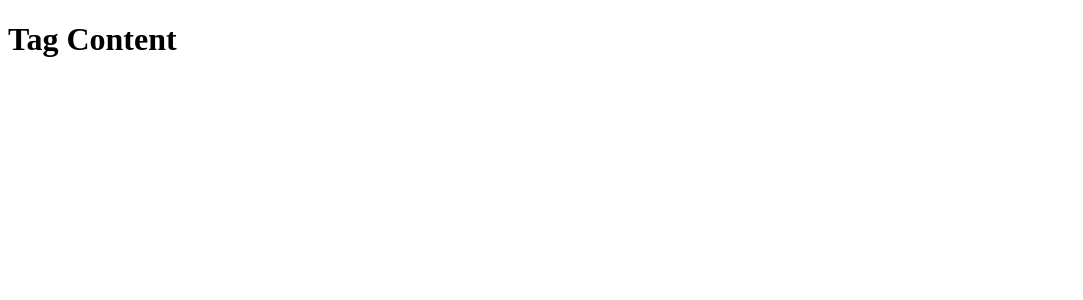
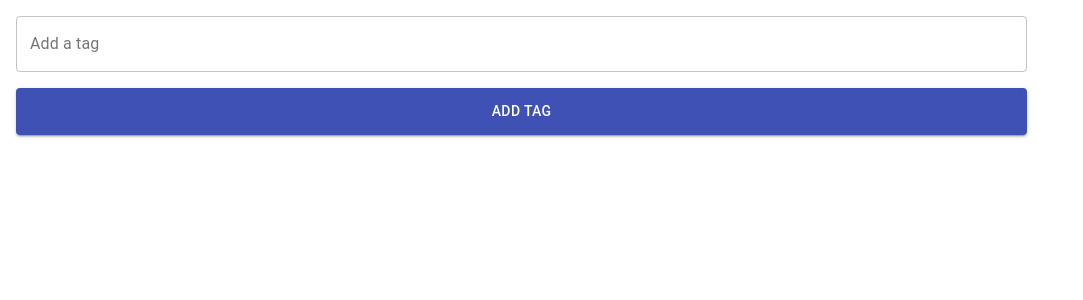
Before and after one commit to graphica99/react-ecommerce-front-end, a Next.js app: page /admin/Components/TagContent/TagContent in a window 1280 px wide. Shown: the top 300 px of the page, without its empty margins (0-1083 px from the left). Built offline with nearby package versions, Linux system fonts and the light colour scheme.

Commit message:
added new changes

```diff
--- a/pages/admin/Components/TagContent/TagContent.js
+++ b/pages/admin/Components/TagContent/TagContent.js
@@ -1,19 +1,21 @@
-import React from "react";
+import React, { useState, useEffect } from "react";
 import PropTypes from "prop-types";
-import AppBar from "@material-ui/core/AppBar";
-import Toolbar from "@material-ui/core/Toolbar";
-import Typography from "@material-ui/core/Typography";
-import Paper from "@material-ui/core/Paper";
-import Grid from "@material-ui/core/Grid";
+import TextField from "@material-ui/core/TextField";
+import { withStyles } from "@material-ui/core/styles";
 import Button from "@material-ui/core/Button";
-import TextField from "@material-ui/core/TextField";
-import Tooltip from "@material-ui/core/Tooltip";
-import IconButton from "@material-ui/core/IconButton";
-import { withStyles } from "@material-ui/core/styles";
-import SearchIcon from "@material-ui/icons/Search";
-import RefreshIcon from "@material-ui/icons/Refresh";
+import CircularProgress from "@material-ui/core/CircularProgress";
 
 const styles = (theme) => ({
+  root: {
+    "& > *": {
+      margin: theme.spacing(1),
+      width: "80%",
+    },
+  },
+  button: {
+    width: "80%",
+    padding: "11px",
+  },
   paper: {
     maxWidth: 936,
     margin: "auto",
@@ -34,12 +36,62 @@ const styles = (theme) => ({
   contentWrapper: {
     margin: "40px 16px",
   },
+  loading: {
+    backgroundColor: "#fff",
+  },
+  progress: {
+    color: "#fff",
+    marginRight: "20px",
+    height: "5px",
+    width: "5px",
+  },
 });
 
 function Content(props) {
   const { classes } = props;
+  const [isLoading, setIsLoading] = useState(false);
+  const [input, setInput] = useState("");
 
-  return <h1>Tag Content</h1>;
+  const onInputHandler = (e) => {
+    setInput(e.target.value);
+    console.log(input);
+  };
+  const onSubmitHandler = () => {
+    setIsLoading(true);
+    setTimeout(() => {
+      setIsLoading(false);
+    }, 2000);
+  };
+  return (
+    <form className={classes.root} noValidate autoComplete="off">
+      <TextField
+        id="outlined-basic"
+        label="Add a tag"
+        variant="outlined"
+        onChange={onInputHandler}
+        value={input}
+      />
+      <Button
+        variant="contained"
+        color="primary"
+        className={classes.button}
+        onClick={onSubmitHandler}
+        disableRipple={true}
+      >
+        {isLoading ? (
+          <CircularProgress
+            className={classes.progress}
+            disableShrink={false}
+            variant="indeterminate"
+            size={24}
+          />
+        ) : (
+          ""
+        )}{" "}
+        Add Tag
+      </Button>
+    </form>
+  );
 }
 
 Content.propTypes = {
```
